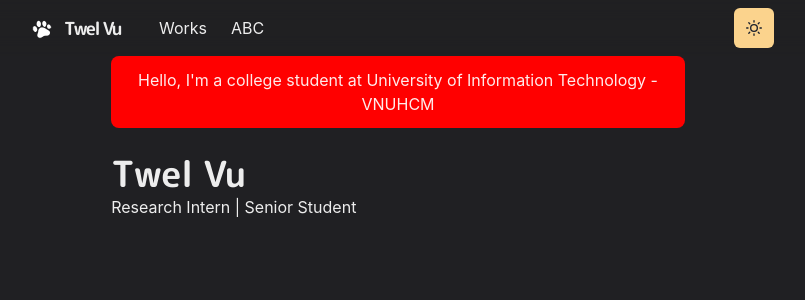
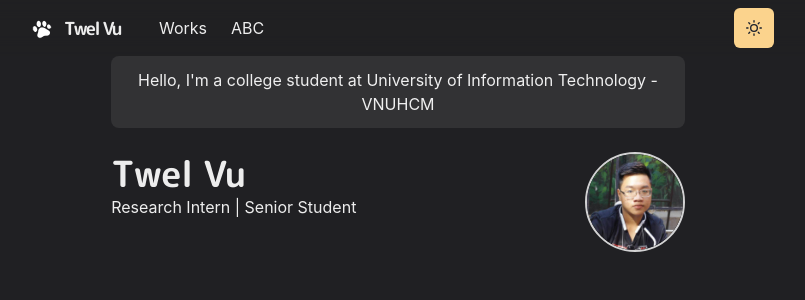
Before and after one commit to twelcone/twel-homepage, a Next.js app: page / in a window 1280 px wide. Shown: the top 300 px of the page, without its empty margins (242-1047 px from the left). Built offline with nearby package versions, Linux system fonts and the light colour scheme.

Commit message:
Add Profile image

```diff
--- a/pages/index.js
+++ b/pages/index.js
@@ -1,9 +1,15 @@
-import { Container, Box, Heading } from '@chakra-ui/react'
+import { Container, Box, Heading, Image, useColorModeValue } from '@chakra-ui/react'
 
 const Page = () => {
   return (
     <Container>
-      <Box borderRadius="lg" bg="red" p={3} mb={6} align="center">
+      <Box
+        borderRadius="lg"
+        bg={useColorModeValue('whiteAlpha.500', 'whiteAlpha.200')}
+        p={3}
+        mb={6}
+        align="center"
+      >
         Hello, I'm a college student at University of Information Technology -
         VNUHCM
       </Box>
@@ -15,6 +21,23 @@
           </Heading>
           <p>Research Intern | Senior Student </p>
         </Box>
+
+        <Box
+          flexShrink={0}
+          mt={{base: 4, md: 0}}
+          ml={{md: 6}}
+          align="center"
+        >
+          <Image
+            borderColor="whiteAlpha.800"
+            borderWidth={2}
+            borderStyle="solid"
+            maxWidth="100px"
+            display="inline-block"
+            borderRadius="full"
+            src="/images/twel.jpg"
+          />
+        </Box>
       </Box>
     </Container>
   )
```
Also changed, not shown: public/images/twel.jpg (added).
